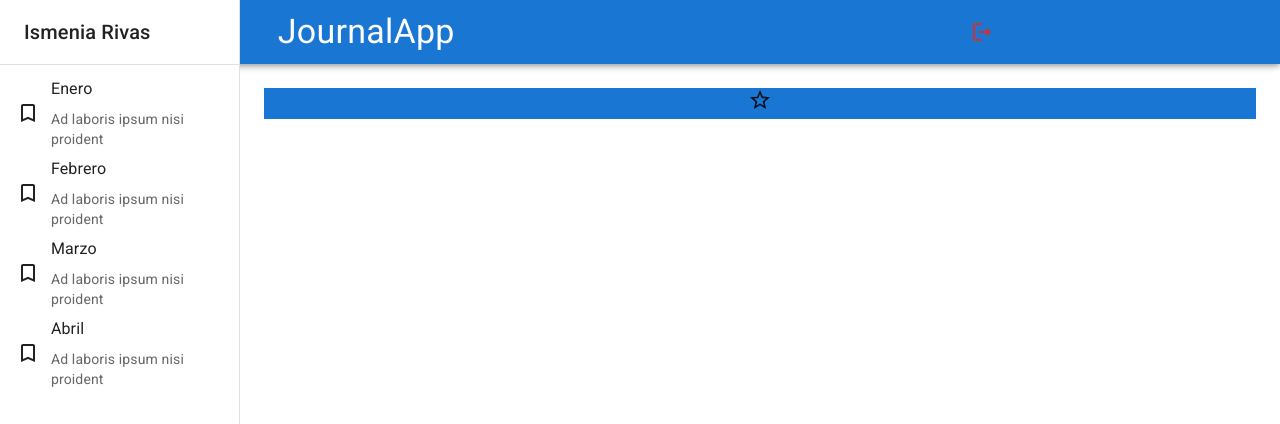
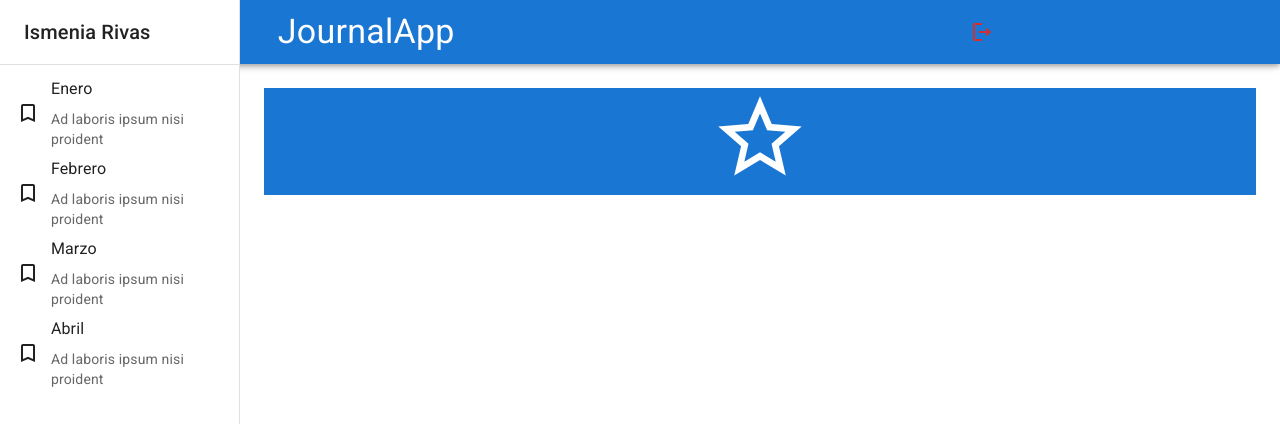
Before and after one commit to issyrivas17/Journal-app-vite, a React (Vite) app: page / in a window 1280 px wide. Shown: the top 424 px of the page. Built offline with nearby package versions, Linux system fonts and the light colour scheme.

Commit message:
Se paso un sx con un fontSize vamos actualizar la app

```diff
--- a/src/auth/views/NothingSelect.jsx
+++ b/src/auth/views/NothingSelect.jsx
@@ -13,7 +13,7 @@ export const NothingSelect = () => {
     sx= {{ minHeight: 'calc (100vh -110px)', backgroundColor:'primary.main'}}
    >
    <Grid item xs={12}>
-    <StarOutline/>
+    <StarOutline sx={{fontSize: 100, color: 'white'}}/>
 
    </Grid>
 
```
